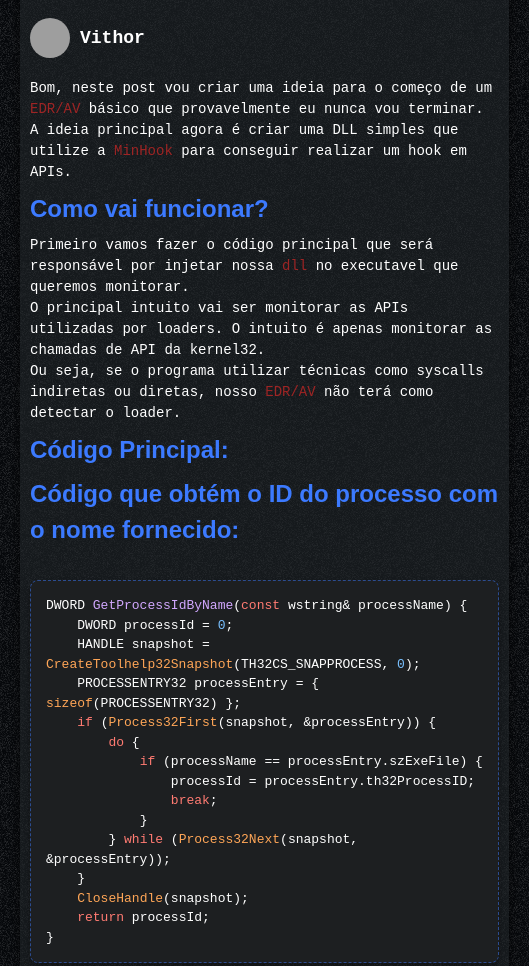
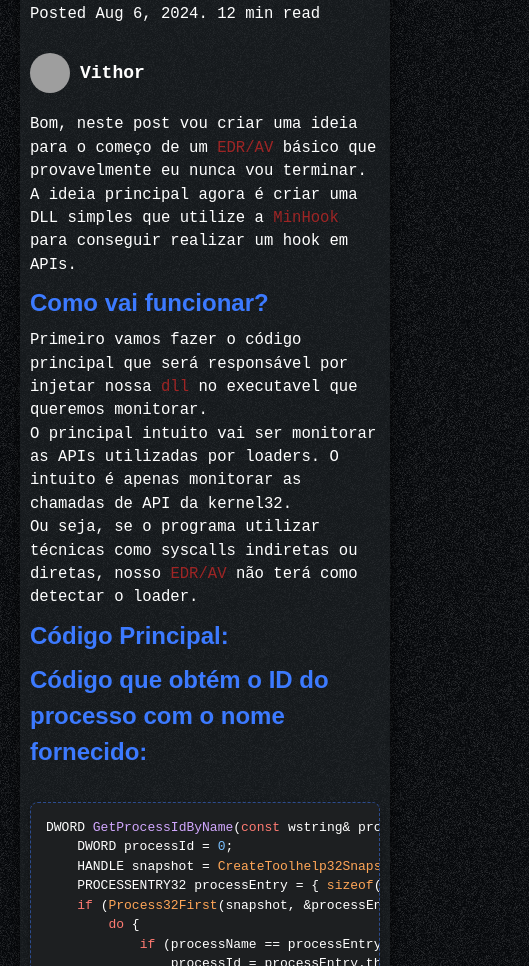
Before and after one commit to Vith0r/vith0r.github.io, a plain HTML site: page blog/creating-edr-av.html in a window 390 px wide. Shown: the part 169-1135 px from the top of the page, 529 px wide, since content can reach past the window. Drawn offline with nearby package versions, Linux system fonts and the light colour scheme; grey boxes are pictures that could not be loaded.

Commit message:
Update dimensao.css

```diff
--- a/dimensao.css
+++ b/dimensao.css
@@ -1,28 +1,39 @@
+* {
+  box-sizing: border-box;
+  margin: 0;
+  padding: 0;
+}
+
+body, html {
+  margin: 0;
+  padding: 0;
+  font-family: 'Courier New', Courier, monospace;
+}
+
 .box {
   max-width: 100%;
   margin: 0 auto;
-  box-sizing: border-box;
   overflow-x: hidden;
+  padding: 20px;
 }
 
-.box h1, .box p, .box ol, .box ul, .box iframe {
+.box h1,
+.box p,
+.box ol,
+.box ul,
+.box iframe {
   max-width: 100%;
   word-wrap: break-word;
 }
 
-.box iframe {
-  height: auto;
-  aspect-ratio: 16 / 9;
-  display: block;
-  margin: 0 auto;
-}
-
-.box ol, .box ul {
+.box ol,
+.box ul {
   padding-left: 20px;
   margin: 0 auto;
 }
 
-.box pre, .box code {
+.box pre,
+.box code {
   background-color: #f4f4f4;
   color: #333;
   padding: 10px;
@@ -32,13 +43,18 @@
   overflow-x: auto;
   white-space: pre-wrap;
   word-wrap: break-word;
-  max-width: 100%;
-  box-sizing: border-box;
+}
+
+.box iframe {
+  width: 100%;
+  height: auto;
+  aspect-ratio: 16 / 9;
+  display: block;
+  margin: 0 auto;
 }
 
 header, footer {
   max-width: 100%;
-  box-sizing: border-box;
 }
 
 @media (max-width: 768px) {
@@ -50,24 +66,52 @@ header, footer {
     font-size: 18px;
   }
 
-  .box p, .box ol, .box ul {
+  .box p,
+  .box ol,
+  .box ul {
     font-size: 14px;
+  }
+
+  .box pre,
+  .box code {
+    font-size: 13px;
   }
 
   .box iframe {
     width: 100%;
   }
-
-  .box pre, .box code {
-    font-size: 13px;
-  }
 }
 
-body, html {
-  margin: 0;
-  padding: 0;
+@media screen and (max-width: 480px) {
+  .box {
+    margin-top: 30px;
+    padding: 10px;
+  }
+
+  .box h1 {
+    font-size: clamp(20px, 5vw, 24px);
+  }
+
+  .box p,
+  .box ol,
+  .box ul {
+    font-size: clamp(14px, 4vw, 16px);
+  }
+
+  .box pre,
+  .box code {
+    display: block;
+    white-space: pre;
+    overflow-x: auto;
+    overflow-y: auto;
+    max-height: 400px;
+    max-width: 350px;
+    -webkit-overflow-scrolling: touch;
+  }
+
+  img {
+    max-height: 240px;
+    max-width: 150px;
+  }
+
 }
-
-* {
-  box-sizing: border-box;
-}
```
